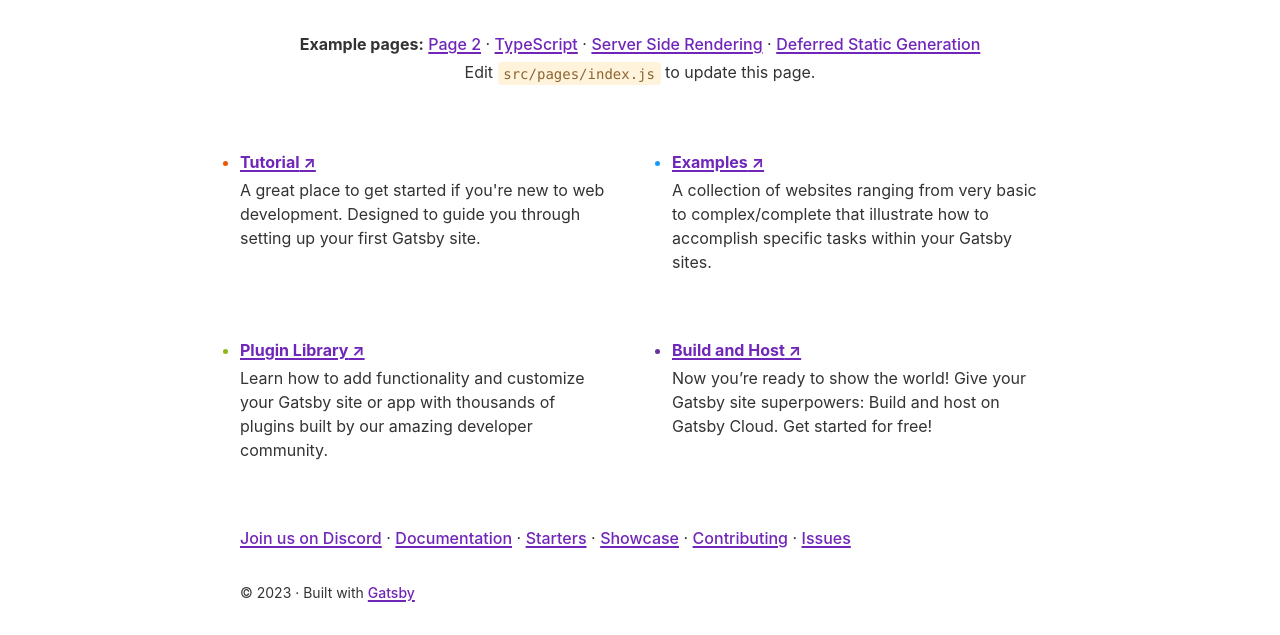
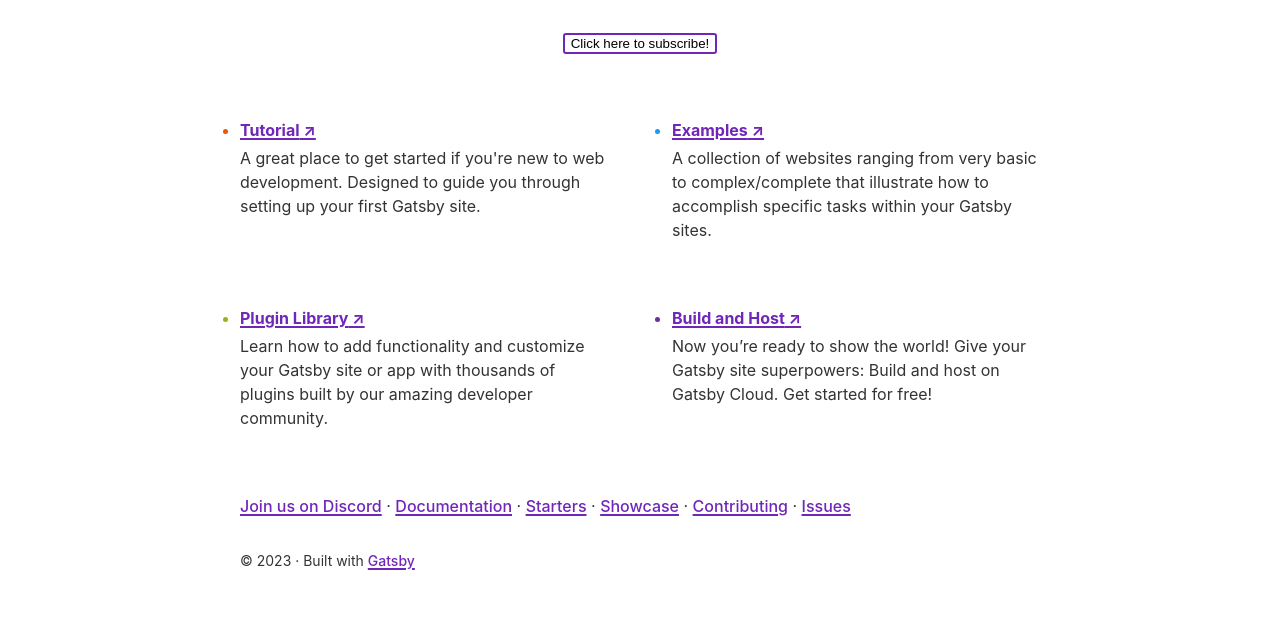
Before and after one commit to rgrunberg/gatsby-starter, a Gatsby site in the folder gatsby-starter-default/: page / in a window 1280 px wide. Shown: the part 224-859 px from the top of the page. After the commit the page ends 827 px from the top, so only its background shows below. Built offline with nearby package versions, Linux system fonts and the light colour scheme; Gatsby itself is replaced by a stand-in of ours.

Commit message:
more setup

```diff
--- a/gatsby-starter-default/src/lib/featureFlags.js
+++ b/gatsby-starter-default/src/lib/featureFlags.js
@@ -1,4 +1,4 @@
-export const evaluate = (flagName, user) => {
+export const evaluate = flagName => {
   // If this were a real app, we'd fetch this data from a remote service
   // Instead just return true or false at random
   const array = [true, false]
--- a/gatsby-starter-default/src/pages/index.js
+++ b/gatsby-starter-default/src/pages/index.js
@@ -1,5 +1,4 @@
 import * as React from "react"
-import { Link } from "gatsby"
 import { StaticImage } from "gatsby-plugin-image"
 
 import Layout from "../components/layout"
@@ -69,7 +68,8 @@ const moreLinks = [
 
 const utmParameters = `?utm_source=starter&utm_medium=start-page&utm_campaign=default-starter`
 
-const IndexPage = () => (
+const IndexPage = () => {
+  return (
     <Layout>
       <div className={styles.textCenter}>
         <StaticImage
@@ -84,17 +84,18 @@ const IndexPage = () => (
         <h1>
           Welcome to <b>Gatsby!</b>
         </h1>
-      <p className={styles.intro}>
-        <b>Example pages:</b>{" "}
-        {samplePageLinks.map((link, i) => (
-          <React.Fragment key={link.url}>
-            <Link to={link.url}>{link.text}</Link>
-            {i !== samplePageLinks.length - 1 && <> · </>}
-          </React.Fragment>
-        ))}
-        <br />
-        Edit <code>src/pages/index.js</code> to update this page.
-      </p>
+        <button
+          onClick={() => {
+            alert("Thanks, you're subscribed!")
+          }}
+          style={{
+            backgroundColor: "white",
+            border: "2px var(--color-primary) solid",
+            borderRadius: "3px",
+          }}
+        >
+          Click here to subscribe!
+        </button>
       </div>
       <ul className={styles.list}>
         {links.map(link => (
@@ -117,6 +118,7 @@ const IndexPage = () => (
       ))}
     </Layout>
   )
+}
 
 /**
  * Head export to define metadata for the page
```
Also changed, not shown: gatsby-starter-default/README.md. Lines whose indentation alone changed are shown as unchanged.
